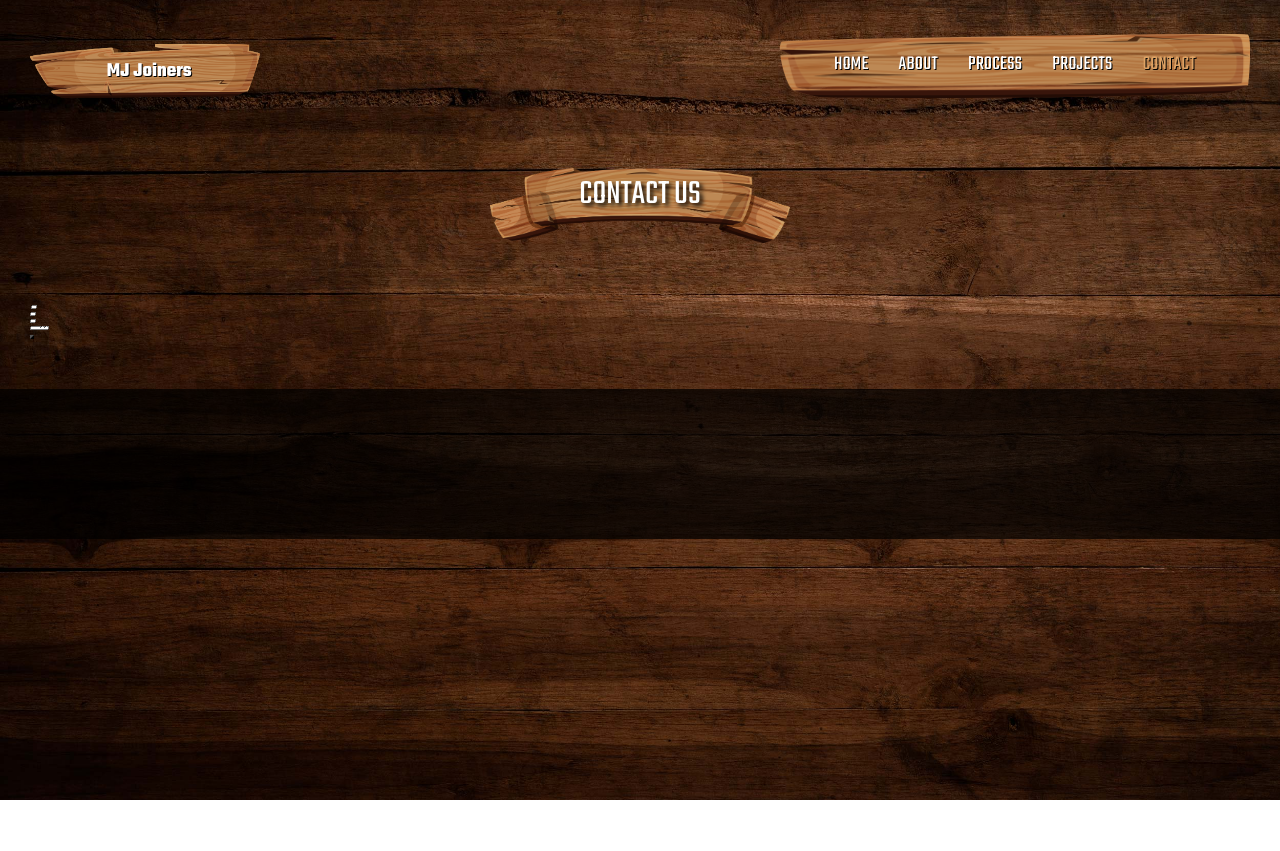
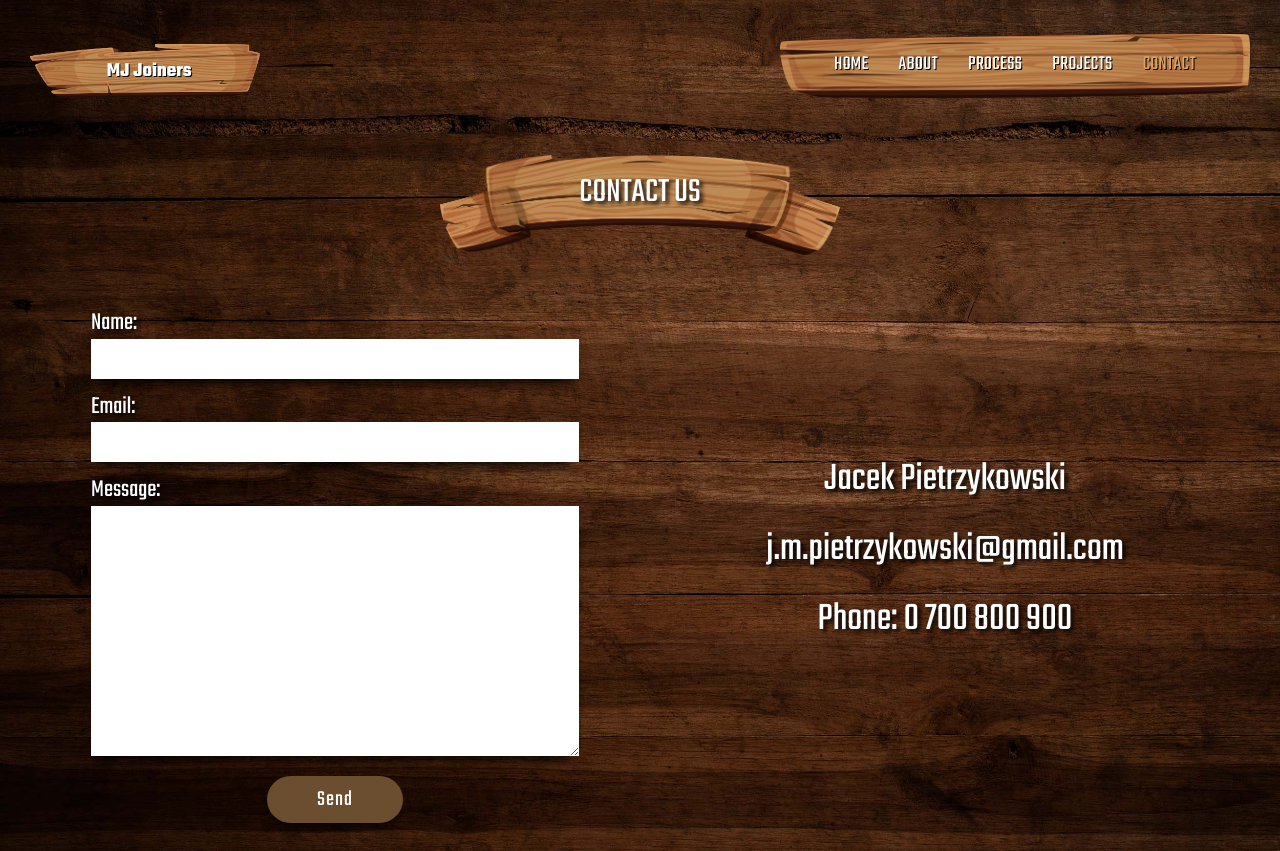
Before and after one commit to tosia921/Wood-Joiners, a Gatsby site: page /contact in a window 1280 px wide. Shown: the top 851 px of the page. Before the commit the page ends 800 px from the top, so only its background shows below. Built offline with nearby package versions, Linux system fonts and the light colour scheme; Gatsby itself is replaced by a stand-in of ours.

Commit message:
styled Contact section, added it to home page also styled thank you page after succesfully sending e-mail

```diff
--- a/src/components/ContactSection/Contact.component.js
+++ b/src/components/ContactSection/Contact.component.js
@@ -1,7 +1,7 @@
 import React from 'react'
 
 import { ContactSection, WoodenBanner, BannerText, SectionContent, ContactForm, HiddenField, StyledField, StyledForm, Styledlabel, StyledInput,
-         StyledTextArea, SubmitField, StyledSubmitButton, ContactDetails } from './Contact.styles';
+         StyledTextArea, SubmitField, StyledSubmitButton, ContactDetails, Name, Email, Phone } from './Contact.styles';
 
 const Contact = () => {
     return (
@@ -18,15 +18,15 @@ const Contact = () => {
                             <StyledInput name='bot'/>
                         </HiddenField>
                         <StyledField>
-                            <Styledlabel>Name</Styledlabel>
+                            <Styledlabel>Name:</Styledlabel>
                             <StyledInput type='text' name='name'/>
                         </StyledField>
                         <StyledField>
-                            <Styledlabel>Email</Styledlabel>
+                            <Styledlabel>Email:</Styledlabel>
                             <StyledInput type='text' name='email'/>
                         </StyledField>
                         <StyledField>
-                            <Styledlabel>Message</Styledlabel>
+                            <Styledlabel>Message:</Styledlabel>
                             <StyledTextArea rows='6' name='message'/>
                         </StyledField>
                         <SubmitField>
@@ -35,6 +35,9 @@ const Contact = () => {
                     </StyledForm>
                 </ContactForm>
                 <ContactDetails>
+                    <Name>Jacek Pietrzykowski</Name>
+                    <Email>j.m.pietrzykowski@gmail.com</Email>
+                    <Phone>Phone: 0 700 800 900</Phone>
                 </ContactDetails>
             </SectionContent>
     </ContactSection>
--- a/src/components/ContactSection/Contact.styles.js
+++ b/src/components/ContactSection/Contact.styles.js
@@ -16,7 +16,7 @@ export const WoodenBanner = styled.div`
     background-size: contain;
     background-repeat: no-repeat;
     height: 20rem;
-    width: 30rem;
+    width: 40rem;
     position: relative;
 `
 
@@ -27,37 +27,150 @@ export const BannerText = styled.h2`
     position: absolute;
     top: 50%;
     left: 50%;
-    transform: translate(-50%, -73%);
+    transform: translate(-50%, -78%);
 `
 
 export const SectionContent = styled.div`
     height: fit-content;
     width: 100%;
+
+    display: flex;
+
+    @media screen and (max-width: 768px) {
+        flex-direction: column;
+        justify-content: center;
+        align-items: center;
+    }
+
 `
 
 export const ContactForm = styled.div`
     width: 50%;
     height: fit-content;
+
+    @media screen and (max-width: 768px) {
+        width: 80%;
+    }
 `
 
-export const HiddenField = styled.div``
+export const HiddenField = styled.div`
+    display: none;
+`
 
-export const StyledField = styled.div``
+export const StyledField = styled.div`
+    width: 80%;
+    margin-bottom: 1rem;
+`
 
 export const StyledForm = styled.form`
     display: grid;
     grid-template-columns: 1fr;
     grid-auto-rows: minmax(min-content, max-content);
+    justify-items: center;
+    align-items: center;
 `
 
-export const Styledlabel = styled.label``
+export const Styledlabel = styled.label`
+    font-size: 2.5rem;
+    color: ${({ theme }) => theme.PrimaryTextColor};
+    text-shadow: ${({ theme }) => theme.TextShadowBig};
+    margin-bottom: -0.4rem;
+`
 
-export const StyledInput = styled.input``
+export const StyledInput = styled.input`
+    width: 100%;
+    height: 4rem;
+    background-color: ${({ theme }) => theme.PrimaryTextColor};
+    box-shadow: ${({ theme }) => theme.ButtonBoxShadow};
+    text-shadow: 1px 1px rgba(0,0,0,0.2);
+    font-size: 2.2rem;
+    letter-spacing: 0.5px;
+    font-weight: 600;
+    padding: 1rem;
+    border: none;
 
-export const StyledTextArea = styled.textarea``
+    &:focus{
+        outline: none;
+        border: none;
+    }
+`
 
-export const SubmitField = styled.div``
+export const StyledTextArea = styled.textarea`
+    width: 100%;
+    height: 25rem;
+    background-color: ${({ theme }) => theme.PrimaryTextColor};
+    box-shadow: ${({ theme }) => theme.ButtonBoxShadow};
+    text-shadow: 1px 1px rgba(0,0,0,0.2);
+    font-size: 2.2rem;
+    letter-spacing: 0.5px;
+    font-weight: 600;
+    padding: 1rem;
+    border: none;
 
-export const StyledSubmitButton = styled.button``
+    &:focus{
+        outline: none;
+        border: none;
+    }
+`
 
-export const ContactDetails = styled.div``
+export const SubmitField = styled.div`
+    padding: 1rem;
+`
+
+export const StyledSubmitButton = styled.button`
+    background-color: #6B4D30;
+    padding: 0.7rem 5rem;
+    color: ${({ theme }) => theme.PrimaryTextColor};
+    box-shadow: ${({ theme }) => theme.ButtonBoxShadow};
+    font-size: 2.2rem;
+    outline: none;
+    border: none;
+    cursor: pointer;
+    transition: all 0.1s ease-in;
+    border-radius: 30px;
+    text-align: center;
+    letter-spacing: 1.1px;
+
+    @media screen and (max-width: 768px) {
+        margin: 0 0.5rem;
+        font-size: 1.4rem;
+    }
+
+
+    &:hover {
+        text-decoration: none;
+        color: #DEA264;
+        transform: translateY(-2px);
+        box-shadow: 0px 15px 20px -10px #000000;
+    }
+    &:active{
+        transform: translateY(0);
+        box-shadow: 0px 10px 13px -7px #000000;
+        outline: none;
+    }
+    &:focus{
+        transform: translateY(0);
+        box-shadow: 0px 10px 13px -7px #000000;
+        outline: none;
+    }
+`
+
+export const ContactDetails = styled.div`
+    width: 50%;
+    height: 50rem;
+    padding: 2.2rem;
+    display: flex;
+    flex-direction: column;
+    justify-content: center;
+    align-items: center;
+`
+
+export const Name = styled.p`
+    font-size: 4rem;
+    color: ${({ theme }) => theme.PrimaryTextColor};
+    text-shadow: ${({ theme }) => theme.TextShadowBig};
+
+`
+
+export const Email = styled(Name)``
+export const Phone = styled(Name)``
--- a/src/pages/index.js
+++ b/src/pages/index.js
@@ -10,6 +10,7 @@ import AboutUs from '../components/AboutSection/About.component';
 import ProcessSection from '../components/ProcessSection/ProcessSection.component';
 import TestimonialSection from '../components/TestimonialsSection/TestimonialSection.component';
 import FeaturedProjectsSection from '../components/FeaturedProjectsSection/FeaturedProjectsSection.component';
+import Contact from '../components/ContactSection/Contact.component';
 
 
 const IndexPage = () => (
@@ -25,6 +26,7 @@ const IndexPage = () => (
       <WoodenLog/>
       <FeaturedProjectsSection/>
       <WoodenLog/>
+      <Contact/>
     </Layout>
 )
 
--- a/src/pages/thanks.js
+++ b/src/pages/thanks.js
@@ -1,10 +1,14 @@
 import React from 'react'
 import Layout from '../components/layout'
+
+import { PageContainer, StyledP } from '../components/styles/ThankYouPage.styles'
 
 export const Thanks = () => {
     return (
         <Layout>
-            <h1>Thank you! I'll be in contact soon.</h1>
+            <PageContainer>
+                <StyledP>Thank you! I'll be in contact soon.</StyledP>
+            </PageContainer>
         </Layout>
     )
 }
```
Also changed, not shown: src/components/styles/ThankYouPage.styles.js (added, +15 -0 lines), src/components/styles/theme.js (line endings or trailing spaces).
